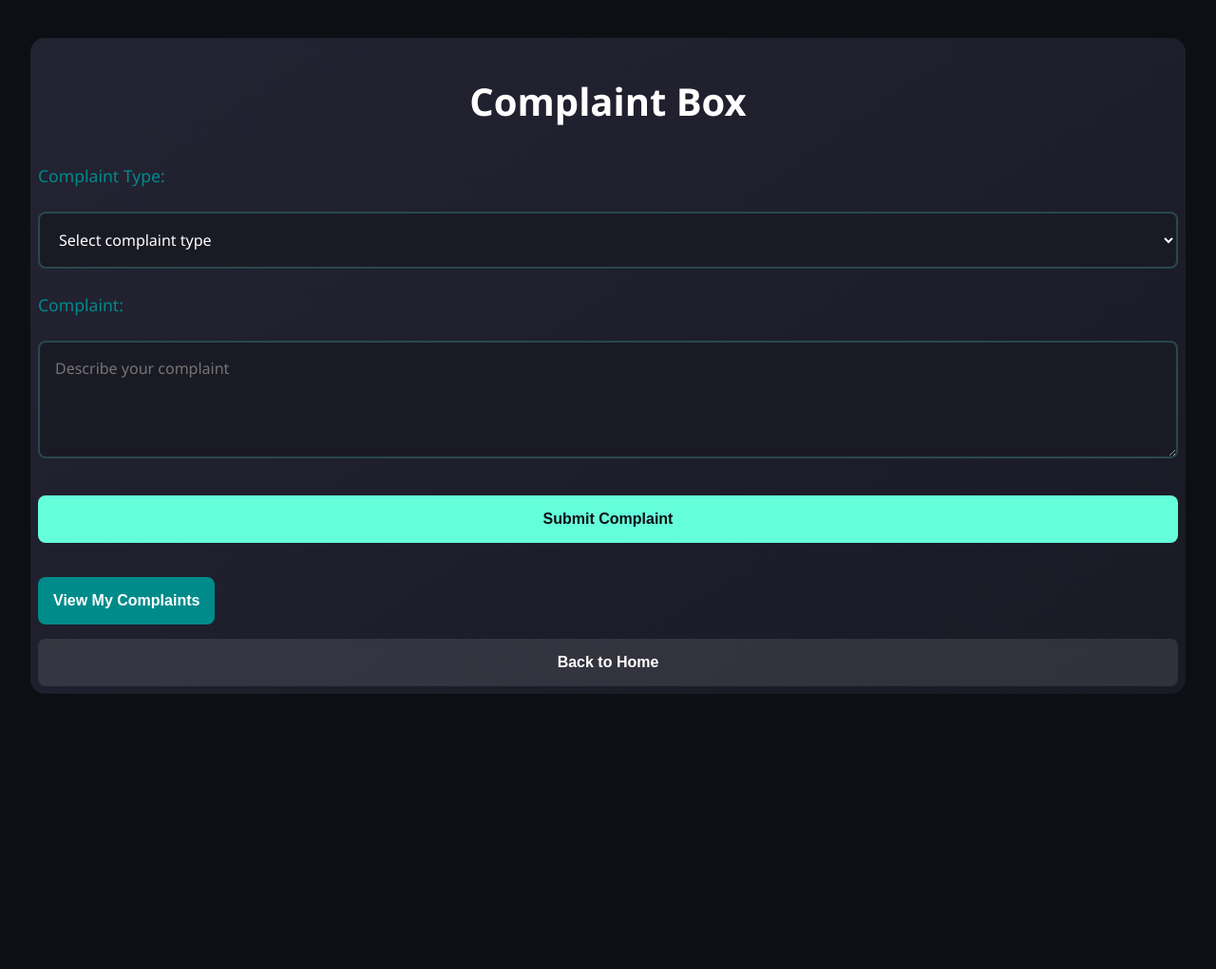
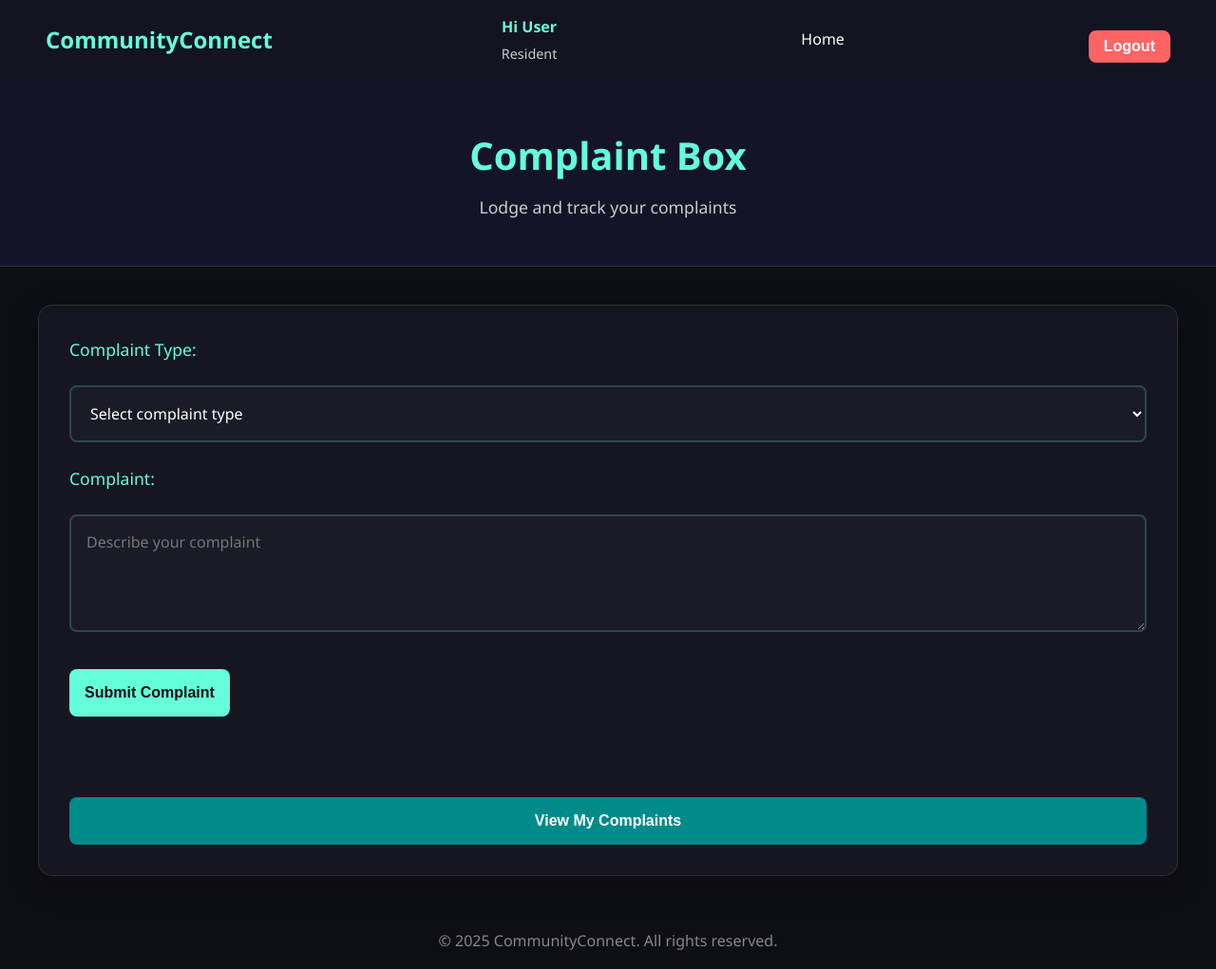
Before and after one commit to ura-dev04/CommunityConnect, a plain HTML site: page complaint.html in a window 1280 px wide. Shown: the whole page at 95% size. Before the commit the page ends 840 px from the top, so only its background shows below. Drawn offline with Linux system fonts and the light colour scheme; sample sign-in values are in the browser's storage.

Commit message:
updated complaints ui

```diff
--- a/complaint.css
+++ b/complaint.css
@@ -8,12 +8,16 @@ body {
     line-height: 1.6;
 }
 
+/* Main container for complaint form and listings */
 .container {
     max-width: 1200px;
     margin: 40px auto;
-    padding: 0.5rem;
-    background: linear-gradient(145deg, #232333, #1a1a25);
+    padding: 2rem;
+    background: rgba(26, 26, 37, 0.7);
     border-radius: 15px;
+    box-shadow: 0 8px 32px 0 rgba(0, 0, 0, 0.2);
+    backdrop-filter: blur(4px);
+    border: 1px solid rgba(255, 255, 255, 0.1);
 }
 
 h1 {
@@ -23,6 +27,7 @@ h1 {
     font-size: 2.5rem;
 }
 
+/* Form styling */
 form {
     display: flex;
     flex-direction: column;
@@ -31,26 +36,28 @@ form {
 
 label {
     font-size: 1.1rem;
-    color: #008B8B;
+    color: #64ffda;
+    font-weight: 500;
 }
 
 input, textarea, select {
     padding: 1rem;
     border-radius: 8px;
     border: 2px solid rgba(100, 255, 218, 0.2);
-    background-color: #1a1a25;
+    background-color: rgba(30, 30, 45, 0.7);
     color: white;
     font-size: 1rem;
     font-family: 'Segoe UI', system-ui, sans-serif;
-    transition: border-color 0.3s ease;
+    transition: all 0.3s ease;
 }
 
 input:focus, textarea:focus, select:focus {
     outline: none;
-    background: rgba(255, 255, 255, 0.2);
-    box-shadow: 0 0 10px rgba(0, 139, 139, 0.3);
+    border-color: #64ffda;
+    box-shadow: 0 0 10px rgba(100, 255, 218, 0.3);
 }
 
+/* Button styling */
 button {
     margin-top: 15px;
     padding: 1rem;
@@ -69,10 +76,51 @@ button:hover {
     transform: translateY(-2px);
 }
 
+.action-buttons {
+    display: flex;
+    flex-wrap: wrap;
+    gap: 15px;
+    margin-top: 30px;
+}
+
+.action-buttons button, .action-buttons a button {
+    flex: 1;
+    min-width: 200px;
+    padding: 1rem;
+    border: none;
+    border-radius: 8px;
+    font-size: 1rem;
+    font-weight: 600;
+    cursor: pointer;
+    transition: all 0.3s ease;
+    text-align: center;
+}
+
+#complaintForm button {
+    margin-top: 15px;
+    padding: 1rem;
+    background-color: #64ffda;
+    color: #0e0e15;
+    border: none;
+    border-radius: 8px;
+    font-size: 1rem;
+    font-weight: 600;
+    cursor: pointer;
+    transition: all 0.3s ease;
+    align-self: flex-start;
+}
+
+#complaintForm button:hover {
+    background-color: #52e0c4;
+    transform: translateY(-2px);
+}
+
 #complaintMessage {
     text-align: center;
     margin-top: 1rem;
     color: #64ffda;
+    font-weight: 500;
+    min-height: 24px;
 }
 
 a {
@@ -90,7 +138,6 @@ a button:hover {
 }
 
 #viewComplaintsBtn {
-    margin-top: 20px;
     background-color: #008B8B;
     color: white;
 }
@@ -99,11 +146,31 @@ a button:hover {
     background-color: #006666;
 }
 
+#viewAllComplaintsBtn {
+    background-color: #ff8c00;
+    color: white;
+}
+
+#viewAllComplaintsBtn:hover {
+    background-color: #e67e00;
+}
+
+.action-buttons a button {
+    background: rgba(255, 255, 255, 0.1);
+    color: white;
+}
+
+.action-buttons a button:hover {
+    background: rgba(255, 255, 255, 0.2);
+}
+
+/* Complaints containers */
 .complaints-container {
     margin-top: 30px;
     padding: 20px;
     border-radius: 10px;
     background: rgba(30, 30, 45, 0.7);
+    border: 1px solid rgba(255, 255, 255, 0.1);
 }
 
 .complaints-container h2 {
@@ -111,6 +178,7 @@ a button:hover {
     margin-top: 0;
     text-align: center;
     margin-bottom: 20px;
+    font-size: 1.8rem;
 }
 
 .complaint-card {
@@ -119,6 +187,12 @@ a button:hover {
     margin-bottom: 15px;
     border-radius: 8px;
     border-left: 4px solid #64ffda;
+    transition: transform 0.2s ease, box-shadow 0.3s ease;
+}
+
+.complaint-card:hover {
+    transform: translateY(-2px);
+    box-shadow: 0 5px 15px rgba(0, 0, 0, 0.3);
 }
 
 .complaint-header {
@@ -174,17 +248,6 @@ a button:hover {
     display: none;
 }
 
-/* Style for the View All Complaints button */
-#viewAllComplaintsBtn {
-    margin-top: 20px;
-    background-color: #ff8c00;
-    color: white;
-}
-
-#viewAllComplaintsBtn:hover {
-    background-color: #e67e00;
-}
-
 /* Complaint item styles for all complaints view */
 .complaint-item {
     padding: 15px;
@@ -192,6 +255,12 @@ a button:hover {
     background: rgba(40, 40, 55, 0.8);
     border-radius: 8px;
     border-left: 4px solid #ff8c00;
+    transition: transform 0.2s ease, box-shadow 0.3s ease;
+}
+
+.complaint-item:hover {
+    transform: translateY(-2px);
+    box-shadow: 0 5px 15px rgba(0, 0, 0, 0.3);
 }
 
 .complaint-resident {
@@ -212,6 +281,7 @@ a button:hover {
     border: none;
     cursor: pointer;
     font-weight: bold;
+    transition: all 0.2s ease;
 }
 
 .resolve-btn {
@@ -219,9 +289,17 @@ a button:hover {
     color: #0e0e15;
 }
 
+.resolve-btn:hover {
+    background-color: #52e0c4;
+}
+
 .reject-btn {
     background-color: #ff4d4d;
     color: white;
+}
+
+.reject-btn:hover {
+    background-color: #e63e3e;
 }
 
 /* Loading spinner */
--- a/complaint.html
+++ b/complaint.html
@@ -3,12 +3,31 @@
 <head>
     <meta charset="UTF-8">
     <meta name="viewport" content="width=device-width, initial-scale=1.0">
-    <title>Lodge Complaint</title>
+    <title>CommunityConnect | Complaints</title>
+    <link rel="stylesheet" href="dashboard.css">
     <link rel="stylesheet" href="complaint.css">
 </head>
 <body>
+    <header class="navbar">
+        <div class="logo">CommunityConnect</div>
+        <div class="user-welcome-container">
+            <div id="welcome-message">Welcome</div>
+            <div id="user-role">Loading...</div>
+        </div>
+        <nav class="nav-links">
+            <a href="dashboard.html">Home</a>
+        </nav>
+        <div class="auth-buttons">
+            <button class="logout-btn">Logout</button>
+        </div>
+    </header>
+
+    <section class="dashboard-header">
+        <h1>Complaint Box</h1>
+        <p>Lodge and track your complaints</p>
+    </section>
+
     <div class="container">
-        <h1>Complaint Box</h1>
         <form id="complaintForm">
             <label for="complaintType">Complaint Type:</label>
             <select id="complaintType" required>
@@ -24,8 +43,10 @@
         </form>
         <p id="complaintMessage"></p>
 
-        <button id="viewComplaintsBtn" type="button">View My Complaints</button>
-        <button id="viewAllComplaintsBtn" type="button" class="role-restricted admin-only">View All Pending Complaints</button>
+        <div class="action-buttons">
+            <button id="viewComplaintsBtn" type="button">View My Complaints</button>
+            <button id="viewAllComplaintsBtn" type="button" class="role-restricted admin-only">View All Pending Complaints</button>
+        </div>
 
         <div id="complaintsContainer" class="complaints-container hidden">
             <h2>My Complaints</h2>
@@ -36,11 +57,11 @@
             <h2>All Pending Complaints</h2>
             <div id="allComplaintsList"></div>
         </div>
+    </div>
 
-        <a href="dashboard.html">
-            <button type="button">Back to Home</button>
-        </a>
-    </div>
+    <footer>
+        <p>&copy; 2025 CommunityConnect. All rights reserved.</p>
+    </footer>
 
     <script type="module" src="complaint.js"></script>
 </body>
--- a/complaint.js
+++ b/complaint.js
@@ -1,5 +1,5 @@
 import { initializeApp } from "https://www.gstatic.com/firebasejs/10.8.1/firebase-app.js";
-import { getDatabase, ref, push, update, get, query, orderByChild, equalTo } from "https://www.gstatic.com/firebasejs/10.8.1/firebase-database.js";
+import { getDatabase, ref, push, update, get, child } from "https://www.gstatic.com/firebasejs/10.8.1/firebase-database.js";
 
 // Firebase Configuration
 const firebaseConfig = {
@@ -31,6 +31,9 @@ document.addEventListener('DOMContentLoaded', () => {
 
     // Apply role-based access control
     applyRoleBasedAccess(userData);
+
+    // Initialize navbar and common elements
+    initializeNavbar(userData);
 
     // Move form event handler inside DOMContentLoaded to ensure elements exist
     const complaintForm = document.getElementById('complaintForm');
@@ -64,7 +67,7 @@ document.addEventListener('DOMContentLoaded', () => {
                     complaint_content: complaintText,
                     status: "Pending",
                     timestamp: new Date().toISOString(),
-                    resident_name: loggedInUser.Owner_Name || 'Unknown'
+                    resident_name: loggedInUser.name || loggedInUser.Owner_Name || 'Unknown'
                 };
 
                 // Get reference to the complaints node under the resident
@@ -93,6 +96,7 @@ document.addEventListener('DOMContentLoaded', () => {
 
     if (viewComplaintsBtn) {
         viewComplaintsBtn.addEventListener('click', async () => {
+            // ... existing code ...
             const loggedInUser = JSON.parse(sessionStorage.getItem('loggedInUser'));
             if (!loggedInUser || !loggedInUser.apartment) {
                 document.getElementById('complaintMessage').innerText = "Error: User information not found.";
@@ -171,6 +175,7 @@ document.addEventListener('DOMContentLoaded', () => {
 
     if (viewAllComplaintsBtn) {
         viewAllComplaintsBtn.addEventListener('click', async () => {
+            // ... existing code ...
             if (allComplaintsContainer.classList.contains('hidden')) {
                 // Show container
                 allComplaintsContainer.classList.remove('hidden');
@@ -322,3 +327,39 @@ function applyRoleBasedAccess(userData) {
         }
     });
 }
+
+// Function to initialize the navbar with user data and event listeners
+function initializeNavbar(userData) {
+    // Set welcome message and role
+    const welcomeMessage = document.getElementById('welcome-message');
+    const userRole = document.getElementById('user-role');
+
+    if (welcomeMessage && userData) {
+        welcomeMessage.textContent = `Hi ${userData.name || userData.Owner_Name || 'User'}`;
+    }
+
+    if (userRole && userData) {
+        let roleText = `${userData.role || 'Resident'}`;
+        if (userData.sub_role) {
+            roleText += ` (${userData.sub_role})`;
+        }
+        userRole.textContent = roleText;
+    }
+
+    // Handle logout button
+    const logoutBtn = document.querySelector('.logout-btn');
+
+    if (logoutBtn) {
+        logoutBtn.addEventListener('click', () => {
+            logout();
+        });
+    }
+}
+
+// Function to logout
+function logout() {
+    // Remove user data from session storage
+    sessionStorage.removeItem('loggedInUser');
+    // Redirect to homepage after logout
+    window.location.href = 'homepage.html';
+}
```
